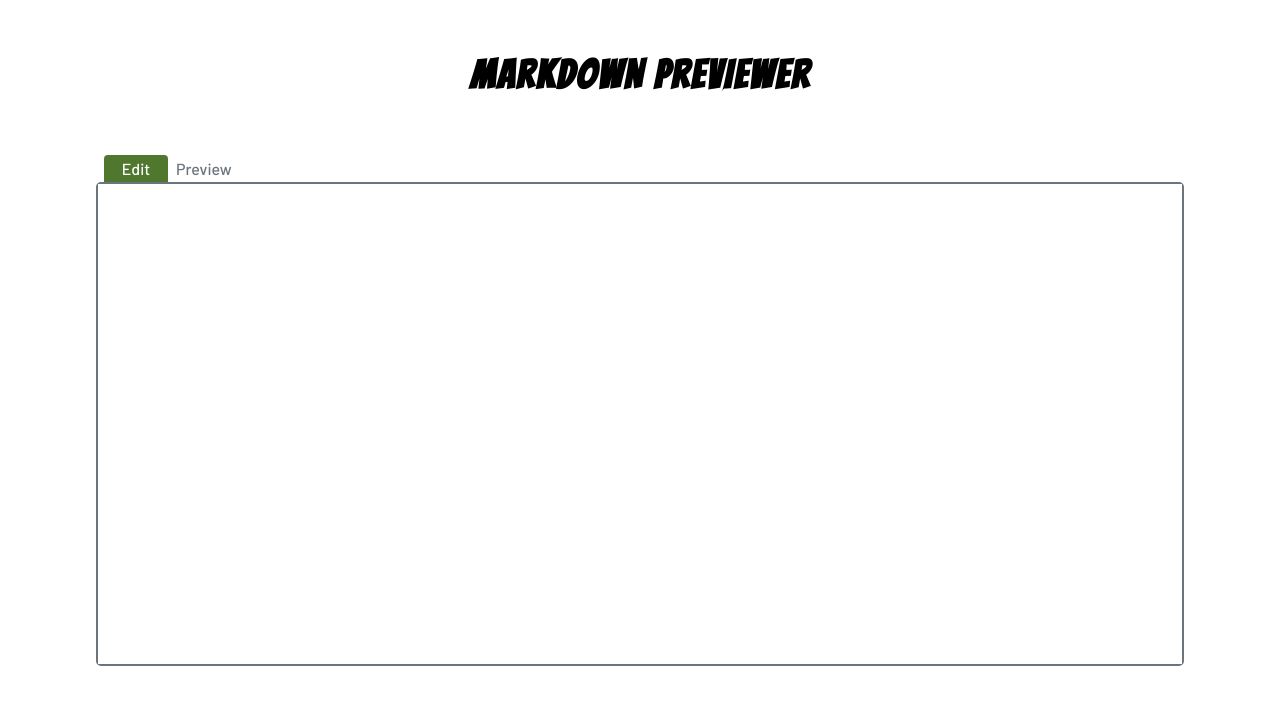
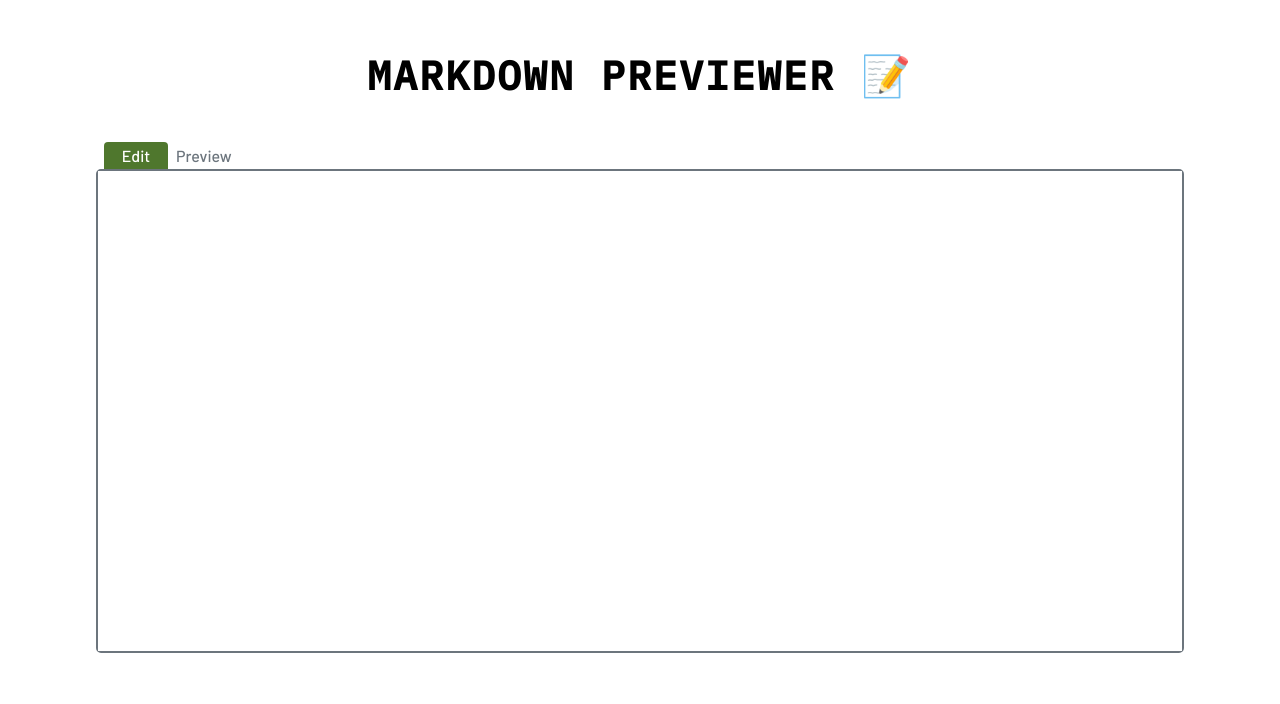
Before and after one commit to adejolx/markdown-previewer, a React (Vite) app: page / in a window 1280 px wide. Shown: the top 704 px of the page. Built offline with nearby package versions, Linux system fonts and the light colour scheme.

Commit message:
refactor: redefine header font

```diff
--- a/src/App.tsx
+++ b/src/App.tsx
@@ -29,9 +29,9 @@ function App() {
 
   return (
     <div className="App">
-      <Tabs className="wrapper stack-m " defaultValue="Edit">
+      <Tabs className="wrapper stack-s " defaultValue="Edit">
         <h1 className="secondary-font center-text uppercase spaced-lettering">
-          Markdown Previewer
+          Markdown Previewer 📝
         </h1>
         <TabList className="rounded no-rounded-bottom">
           <Cluster>
--- a/src/index.css
+++ b/src/index.css
@@ -1,4 +1,4 @@
-@import url("https://fonts.googleapis.com/css2?family=Bangers&family=Barlow:wght@400;500&display=swap");
+@import url("https://fonts.googleapis.com/css2?family=Barlow:wght@400;500&family=IBM+Plex+Mono:wght@500&display=swap");
 *,
 *::after,
 *::before {
@@ -18,7 +18,7 @@
   --fw-bold: 500;
 
   --ff-primary: "Barlow", sans-serif;
-  --ff-secondary: "Bangers", cursive;
+  --ff-secondary: "IBM Plex Mono", monospace;
 }
 
 body {
```
